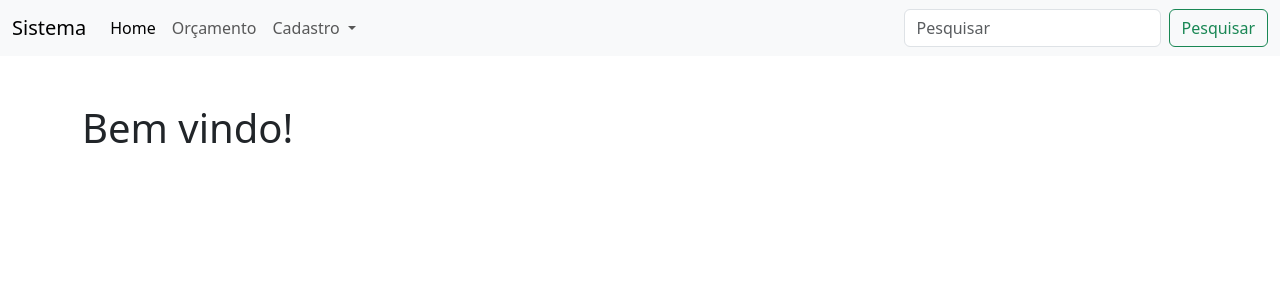
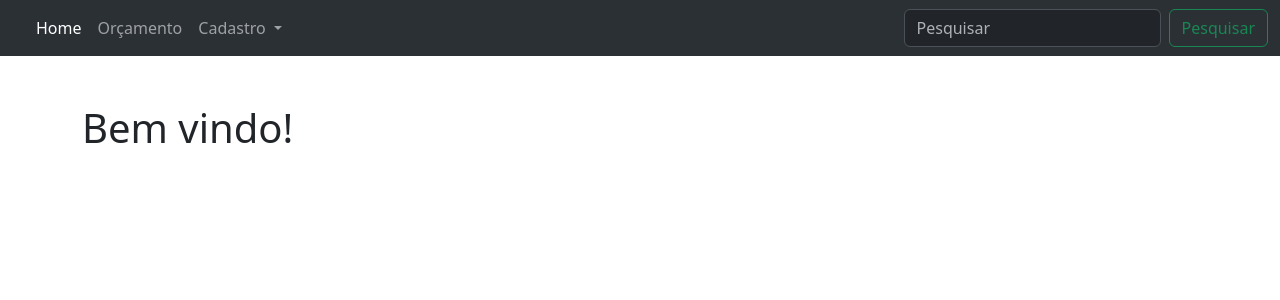
Before and after one commit to oaleekis/sistema_orcamentos_php, a PHP site: page /index.php in a window 1280 px wide. Shown: the top 300 px of the page. Run offline with PHP 8.4, Linux system fonts and the light colour scheme; some libraries are stand-ins or nearby versions.

Commit message:
alteracao de tema e remocao de texto/logo

```diff
--- a/index.php
+++ b/index.php
@@ -11,9 +11,9 @@
 <body>
 <script type="text/javascript" src="https://code.jquery.com/jquery-3.2.1.min.js"></script>
 
-    <nav class="navbar navbar-expand-lg bg-body-tertiary">
+    <nav class="navbar navbar-expand-lg bg-body-tertiary" data-bs-theme="dark">
         <div class="container-fluid">
-            <a class="navbar-brand" href="index.php">Sistema</a>
+            <a class="navbar-brand" href="index.php"></a>
             <button class="navbar-toggler" type="button" data-bs-toggle="collapse"
                 data-bs-target="#navbarSupportedContent" aria-controls="navbarSupportedContent" aria-expanded="false"
                 aria-label="Toggle navigation">
```
